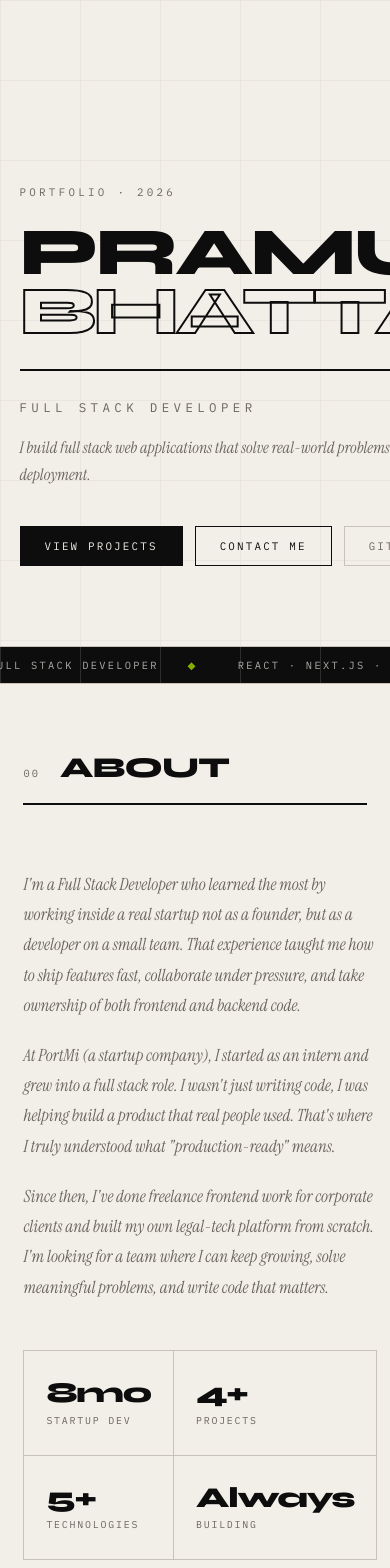
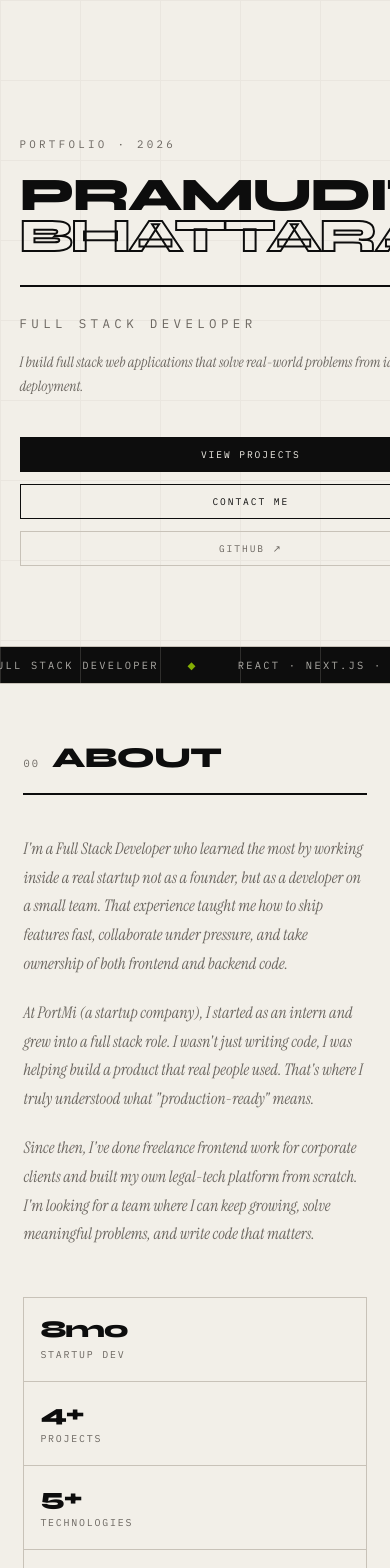
Before and after one commit to Pramudita29/portfolio, a React (Vite) app: page / in a window 390 px wide. Shown: the part 160-1728 px from the top of the page. Built offline with nearby package versions, Linux system fonts and the light colour scheme.

Commit message:
fix: adjust font sizes and layout for better responsiveness in index.scss

```diff
--- a/src/index.scss
+++ b/src/index.scss
@@ -7,7 +7,7 @@
   --paper2: #e8e4dc;
   --muted: #6b6660;
   --rule: #c8c2b8;
-  --accent: #b8f400; // electric lime
+  --accent: #b8f400;
   --accent-dark: #8ab800;
   --red: #e63022;
   --mono: "IBM Plex Mono", monospace;
@@ -176,7 +176,6 @@ ol {
   position: relative;
   overflow: hidden;
 
-  // Subtle grid overlay
   &::before {
     content: "";
     position: absolute;
@@ -218,7 +217,7 @@ ol {
   &__first,
   &__last {
     font-family: var(--sans);
-    font-size: clamp(4.2rem, 8.5vw, 9.5rem);
+    font-size: clamp(4rem, 8.5vw, 9.5rem);
     font-weight: 800;
     letter-spacing: -0.045em;
     display: block;
@@ -250,7 +249,7 @@ ol {
   &__tagline {
     font-family: var(--serif);
     font-style: italic;
-    font-size: clamp(1rem, 1.6vw, 1.25rem);
+    font-size: clamp(0.9rem, 1.6vw, 1.25rem);
     color: var(--muted);
     max-width: 480px;
     line-height: 1.65;
@@ -265,7 +264,6 @@ ol {
     animation: fadeUp 0.9s var(--ease-out) 0.8s both;
   }
 
-  // Right column
   &__right {
     position: relative;
     display: flex;
@@ -292,7 +290,7 @@ ol {
   &__big-num {
     font-family: var(--sans);
     font-weight: 800;
-    font-size: clamp(6rem, 10vw, 9rem);
+    font-size: clamp(5rem, 10vw, 9rem);
     line-height: 0.85;
     letter-spacing: -0.06em;
     color: transparent;
@@ -347,6 +345,7 @@ ol {
   gap: 8px;
   transition: all 0.25s var(--ease-out);
   white-space: nowrap;
+  cursor: pointer;
 
   &--primary {
     background: var(--ink);
@@ -456,7 +455,7 @@ ol {
   &__title {
     font-family: var(--sans);
     font-weight: 800;
-    font-size: clamp(1.8rem, 4vw, 3.2rem);
+    font-size: clamp(1.5rem, 4vw, 3.2rem);
     letter-spacing: -0.03em;
     line-height: 1;
   }
@@ -478,7 +477,7 @@ ol {
   p {
     font-family: var(--serif);
     font-style: italic;
-    font-size: 1.05rem;
+    font-size: 1rem;
     line-height: 1.8;
     color: var(--muted);
   }
@@ -486,7 +485,7 @@ ol {
 
 .stats-grid {
   display: grid;
-  grid-template-columns: 1fr 1fr;
+  grid-template-columns: repeat(2, 1fr);
   border: 1px solid var(--rule);
 }
 
@@ -581,7 +580,7 @@ ol {
 .exp-role {
   font-family: var(--sans);
   font-weight: 700;
-  font-size: clamp(1.1rem, 2vw, 1.5rem);
+  font-size: clamp(1rem, 2vw, 1.5rem);
   letter-spacing: -0.025em;
 }
 
@@ -626,7 +625,7 @@ ol {
 
 .exp-bullets {
   display: grid;
-  grid-template-columns: 1fr 1fr;
+  grid-template-columns: repeat(2, 1fr);
   gap: 6px 32px;
   padding-left: 80px;
 
@@ -735,7 +734,7 @@ ol {
 .proj-title {
   font-family: var(--sans);
   font-weight: 800;
-  font-size: clamp(1.4rem, 2.5vw, 2.2rem);
+  font-size: clamp(1.3rem, 2.5vw, 2.2rem);
   letter-spacing: -0.04em;
   line-height: 1;
   margin-bottom: 14px;
@@ -967,7 +966,7 @@ ol {
 .contact__heading {
   font-family: var(--sans);
   font-weight: 800;
-  font-size: clamp(2.5rem, 5vw, 5rem);
+  font-size: clamp(2rem, 5vw, 5rem);
   letter-spacing: -0.04em;
   line-height: 0.9;
   margin-bottom: 24px;
@@ -1034,6 +1033,7 @@ ol {
   font-family: var(--mono);
   font-size: 0.78rem;
   letter-spacing: 0.04em;
+  word-break: break-word;
 }
 
 .cl-arrow {
@@ -1114,14 +1114,31 @@ ol {
   }
 }
 
-// ─── RESPONSIVE ──────────────────────────────────────────────────────────────
-@media (max-width: 900px) {
+// ─── RESPONSIVE BREAKPOINTS ──────────────────────────────────────────────────
+
+// Tablet landscape and below (≤ 1100px)
+@media (max-width: 1100px) {
   .hero__grid {
     grid-template-columns: 1fr;
+    gap: 40px;
   }
   .hero__right {
     display: none;
   }
+  .section {
+    padding: 80px 5vw;
+  }
+  .section--split {
+    grid-template-columns: 1fr;
+  }
+  .split-col:first-child {
+    border-right: none;
+    border-bottom: 1px solid var(--rule);
+  }
+}
+
+// Tablet portrait (≤ 900px)
+@media (max-width: 900px) {
   .about__grid {
     grid-template-columns: 1fr;
     gap: 48px;
@@ -1131,13 +1148,6 @@ ol {
   }
   .proj-card {
     border-right: none !important;
-  }
-  .section--split {
-    grid-template-columns: 1fr;
-  }
-  .split-col:first-child {
-    border-right: none;
-    border-bottom: 1px solid var(--rule);
   }
   .contact__grid {
     grid-template-columns: 1fr;
@@ -1156,8 +1166,14 @@ ol {
   .exp-item__right {
     display: none;
   }
+  .hero__ctas .btn {
+    white-space: normal;
+    text-align: center;
+    padding: 12px 18px;
+  }
 }
 
+// Mobile (≤ 640px)
 @media (max-width: 640px) {
   .site-nav {
     display: none;
@@ -1182,18 +1198,47 @@ ol {
       letter-spacing: 0.2em;
     }
   }
+  .hero {
+    padding-top: 80px;
+  }
   .hero__name {
-    font-size: clamp(3rem, 14vw, 5rem);
+    font-size: clamp(2.5rem, 12vw, 4rem);
+  }
+  .hero__first,
+  .hero__last {
+    font-size: clamp(2.8rem, 12vw, 4rem);
+  }
+  .hero__ctas {
+    flex-direction: column;
+    align-items: stretch;
+    .btn {
+      text-align: center;
+      justify-content: center;
+    }
   }
   .section {
-    padding: 70px 6vw;
+    padding: 60px 6vw;
+  }
+  .section__head {
+    gap: 12px;
+    margin-bottom: 40px;
   }
   .stats-grid {
     grid-template-columns: 1fr 1fr;
   }
+  .stat-cell {
+    padding: 20px 16px;
+  }
+  .stat-val {
+    font-size: 1.5rem;
+  }
   .skills-row {
     grid-template-columns: 1fr;
     gap: 12px;
+    padding: 18px 20px;
+  }
+  .skills-cat {
+    margin-bottom: 4px;
   }
   .edu-grid {
     grid-template-columns: 1fr;
@@ -1201,5 +1246,94 @@ ol {
   .edu-card {
     border-right: none;
     border-bottom: 1px solid var(--rule);
+    padding: 32px 24px;
+  }
+  .contact-link {
+    grid-template-columns: 70px 1fr 20px;
+    gap: 12px;
+    padding: 16px 20px;
+  }
+  .cl-val {
+    font-size: 0.7rem;
+  }
+  .site-footer {
+    flex-direction: column;
+    text-align: center;
+    gap: 12px;
+    padding: 20px 5vw;
+  }
+  .exp-item {
+    padding: 32px 0;
+  }
+  .exp-item__top {
+    grid-template-columns: 30px 1fr;
+    gap: 12px;
+  }
+  .exp-role {
+    font-size: 1.1rem;
+  }
+  .exp-tag {
+    font-size: 0.55rem;
+    padding: 3px 8px;
+  }
+  .proj-card {
+    padding: 32px 24px;
+  }
+  .proj-title {
+    font-size: 1.4rem;
+  }
+  .proj-stack {
+    gap: 4px;
+  }
+  .proj-tag {
+    font-size: 0.55rem;
+    padding: 3px 8px;
+  }
+  .int-chip {
+    font-size: 0.6rem;
+    padding: 6px 12px;
+  }
+  .ach-item {
+    font-size: 0.7rem;
   }
 }
+
+// Small mobile (≤ 480px)
+@media (max-width: 480px) {
+  .hero__ctas .btn {
+    font-size: 0.6rem;
+    padding: 10px 16px;
+  }
+  .stats-grid {
+    grid-template-columns: 1fr;
+  }
+  .stat-cell {
+    border-right: none !important;
+    &:nth-last-child(-n + 2) {
+      border-bottom: 1px solid var(--rule);
+    }
+    &:last-child {
+      border-bottom: none;
+    }
+  }
+  .contact-link {
+    grid-template-columns: 1fr;
+    gap: 6px;
+    text-align: center;
+    .cl-label {
+      text-align: center;
+    }
+    .cl-val {
+      text-align: center;
+    }
+    .cl-arrow {
+      display: none;
+    }
+  }
+  .section__title {
+    font-size: 1.8rem;
+  }
+  .exp-bullets li {
+    font-size: 0.65rem;
+  }
+}
```
